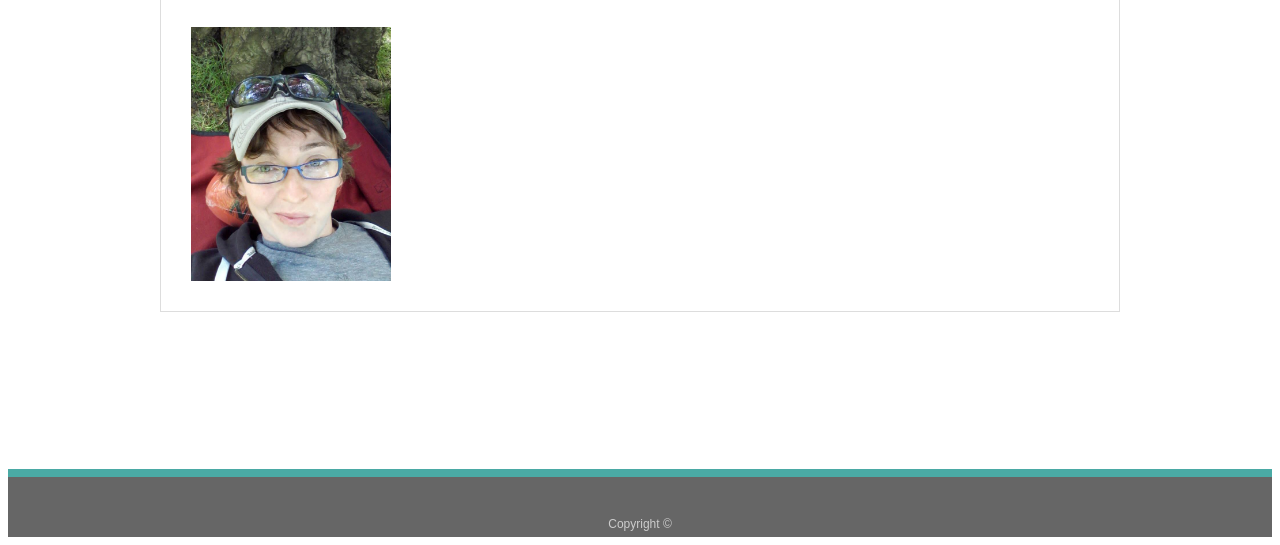
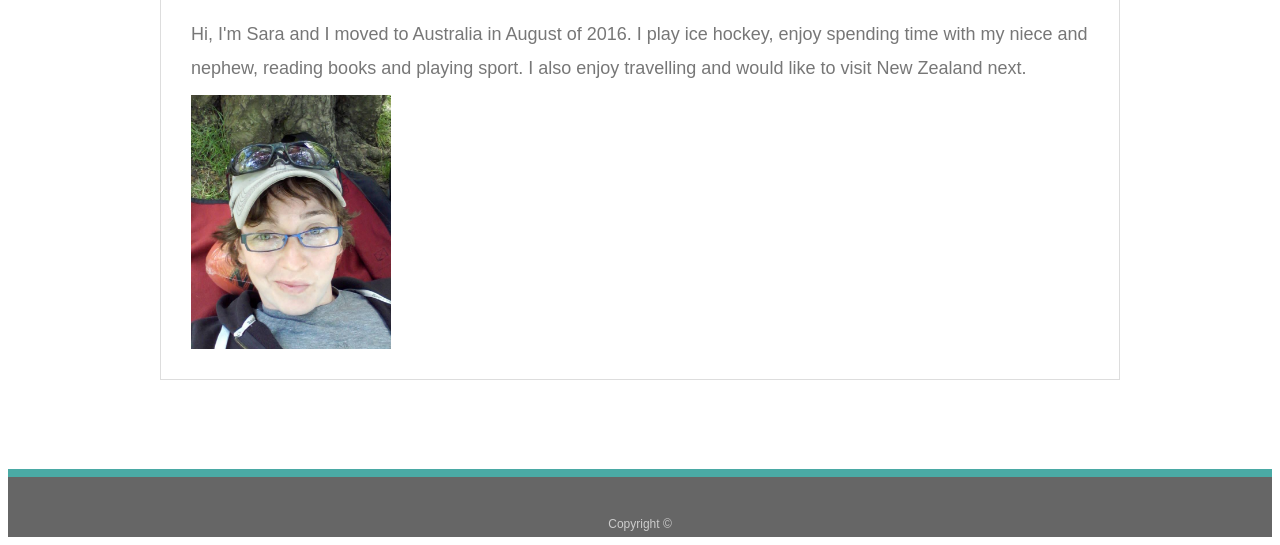
Before and after one commit to sev7n/Assignment1_Lemanski, a plain HTML site: page index.html in a window 1280 px wide. Shown: the part 269-814 px from the top of the page. Drawn offline with Linux system fonts and the light colour scheme; files whose address does not match are found by name.

Commit message:
Update index.html

```diff
--- a/index.html
+++ b/index.html
@@ -26,6 +26,11 @@
                 <section class="main-section">
                   <h1>About Me</h1>
 
+                  Hi, I'm Sara and I moved to Australia in August of 2016.  I play ice hockey, enjoy spending time with my niece and nephew,
+                  reading books and playing sport.
+
+                  I also enjoy travelling and would like to visit New Zealand next.
+
                   <img src="assets/images/profile_pic.jpg" class="auth-image" alt="Sara Lemanski">
 
                   <p>
```
